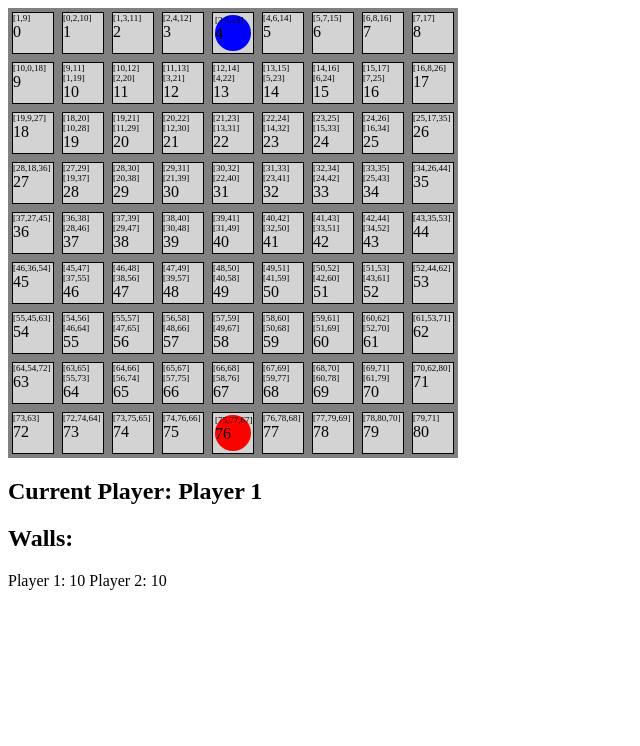
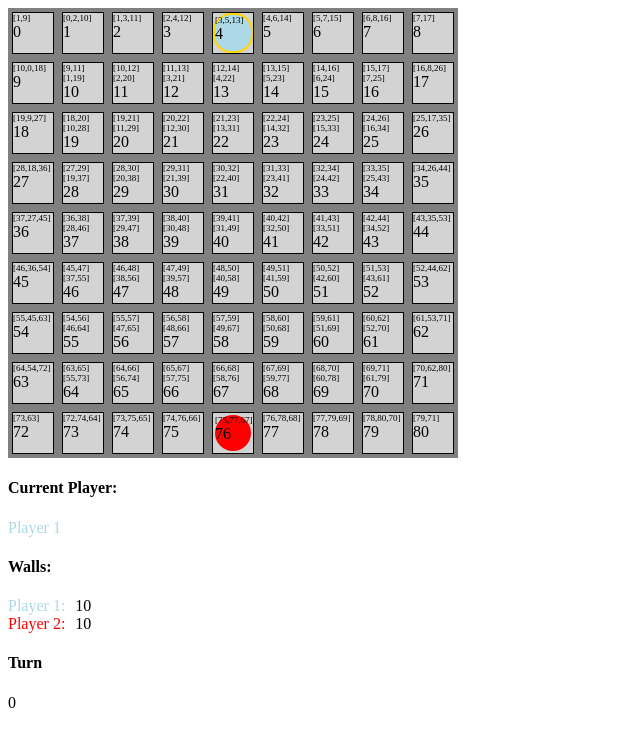
Before and after one commit to DeMcA/corridor, an Angular app: page / in a window 1280 px wide. Shown: the top 746 px of the page, without its empty margins (0-640 px from the left). Built offline with nearby package versions, Linux system fonts and the light colour scheme.

Commit message:
Legal wall moves complete

```diff
--- a/src/app/board-square/board-square.component.css
+++ b/src/app/board-square/board-square.component.css
@@ -19,8 +19,14 @@
     left: 2px;
 }
 
+.tomove {
+  border: 2px solid gold;
+    top: 0;
+    left: 0;
+}
+
 .player1 {
-    background: blue;
+    background: lightblue;
 }
 
 .player2 {
--- a/src/app/board-square/board-square.component.html
+++ b/src/app/board-square/board-square.component.html
@@ -2,21 +2,23 @@
   <div
     *ngIf="player"
     class="piece"
-    [ngClass]="{ player1: player == 1, player2: player == 2 }"
+    [ngClass]="{ player1: player == 1, player2: player == 2, tomove: idx == pawnToMove}"
     >
+    <div *ngIf="debug">
       <div style="font-size: 9px">
-    {{location}}
+        {{connectivity}}
       </div>
     {{idx}}
     </div>
+  </div>
   <div>
-  <div
-    *ngIf="!player"
-    style="font-size: 9px">
-    {{location}}
+    <div *ngIf="!player && debug">
+      <div style="font-size: 9px">
+        {{connectivity}}
       </div>
-  <div *ngIf="!player">
+      <div>
         {{idx}}
       </div>
     </div>
   </div>
+</div>
--- a/src/app/board-square/board-square.component.ts
+++ b/src/app/board-square/board-square.component.ts
@@ -7,8 +7,10 @@ import { Component, OnInit, EventEmitter, Input, Output } from '@angular/core';
 })
 export class BoardSquareComponent implements OnInit {
   @Input() idx: number;
-  @Input() location;
+  @Input() connectivity: number[];
   @Input() player: number;
+  @Input() pawnToMove: number;
+  debug = true;
 
   @Output() squareClicked = new EventEmitter<number>();
 
--- a/src/app/board/board.component.css
+++ b/src/app/board/board.component.css
@@ -4,3 +4,18 @@
     height: 450px;
     background: grey;
 }
+
+.player1 {
+  color: lightblue;
+  margin-right: 10px;
+}
+
+.player2 {
+  color: red;
+  margin-right: 10px;
+}
+
+.errormessage {
+  color: orange;
+  margin-top: 10px;
+}
--- a/src/app/board/board.component.html
+++ b/src/app/board/board.component.html
@@ -3,8 +3,9 @@
     *ngFor="let square of squares; let i = index"
     (squareClicked)="onSquareClicked($event)"
     [idx]="i"
-    [location]="getSquareLocation(i)"
+    [connectivity]="getSquareConnections(i)"
     [player]="square"
+    [pawnToMove]="pawnToMove"
   ></app-board-square>
 
   <app-board-wall
@@ -25,6 +26,15 @@
 
 </div>
 
-<h2>Current Player: Player {{ player.key }}</h2>
-<h2>Walls:</h2>
-Player 1: {{ players[0].walls }} Player 2: {{ players[1].walls }}
+<div class="errormessage">
+  {{ errorMessage }}
+</div>
+<h4>Current Player: </h4>
+<div [ngClass]="{ player1: currentTurn % 2 == 0, player2: currentTurn % 2 == 1}" >
+  Player {{ player.key }}
+</div>
+<h4>Walls:</h4>
+<div><span class="player1">Player 1:</span>{{ players[0].walls }}</div>
+<div><span class="player2">Player 2:</span>{{ players[1].walls }}</div>
+<h4>Turn</h4>
+{{ currentTurn }}
--- a/src/app/board/board.component.ts
+++ b/src/app/board/board.component.ts
@@ -16,6 +16,7 @@ export class BoardComponent implements OnInit {
   horizontalWalls: WallArray;
   verticalWalls: WallArray;
   players;
+  errorMessage: string | null;
 
   constructor(
     private graph: GraphService
@@ -32,12 +33,14 @@ export class BoardComponent implements OnInit {
       {
         key: 1,
         walls: 10,
-        position: 4
+        position: 4,
+        hasWon: (pos: number) => pos > 70
       },
       {
         key: 2,
         walls: 10,
-        position: 76
+        position: 76,
+        hasWon: (pos: number) => pos < 9,
       }
     ];
   }
@@ -58,6 +61,10 @@ export class BoardComponent implements OnInit {
     return this.player.walls * this.player.key;
   }
 
+  get pawnToMove() {
+    return this.players[this.currentTurn % 2].position;
+  }
+
   // Using "onXClicked()" to refer to events from child component
   onSquareClicked(sqIdx: number) {
     this.moveCurrentPlayer(sqIdx);
@@ -65,7 +72,7 @@ export class BoardComponent implements OnInit {
 
   onWallClicked(idx: number, orientation: 'vertical'|'horizontal') {
     if (this.player.walls < 1) {
-      window.alert('no more walls');
+      this.illegalMoveAction('no more walls');
     } else {
       let walls, orthWalls;
       if (orientation === 'vertical') {
@@ -80,7 +87,7 @@ export class BoardComponent implements OnInit {
         this.player.walls--;
         this.currentTurn++;
       } else {
-        window.alert('can\'t go there');
+        this.illegalMoveAction('can\'t go there');
       }
     }
   }
@@ -116,7 +123,7 @@ export class BoardComponent implements OnInit {
   }
 
   moveCurrentPlayer(idx) {
-    if (this.isLegalPlayerMove) {
+    if (this.isLegalPlayerMove(idx)) {
       // Update sqaures array with new position:
       this.squares[this.player.position] = 0;
       this.squares[idx] = this.player.key;
@@ -124,45 +131,40 @@ export class BoardComponent implements OnInit {
       this.player.position =  idx;
       // TODO: player reference should work same in service and this componenet
       if (this.player.key === 1) {
-        this.graph.player.position = idx;
+        this.graph.player = this.player;
       } else {
-        this.graph.opponent.position = idx;
+        // TODO: make this nicer
+        this.graph.opponent = this.players[1];
       }
       this.completeTurn();
+    } else {
+      this.illegalMoveAction('Can\'t move player there');
     }
   }
 
-  // TODO (inject as service)
-  isLegalPlayerMove() {
-    return true;
+  isLegalPlayerMove(newSquareIdx: number) {
+    if (this.graph.edges[this.player.position].indexOf(newSquareIdx) > -1) {
+      return true;
+    }
+    return false;
   }
 
-  getSquareLocation(idx) {
+  // for debugging
+  getSquareConnections(idx) {
     const arr = this.graph.edges[idx];
 if (arr.length > 3) {
     return JSON.stringify(arr.slice(0,2))+'\n'+JSON.stringify(arr.slice(2,arr.length));
 }
     return JSON.stringify(arr)
-    // const location = { top: false, bottom: false, left: false, right: false };
-    // if (idx % 9 === 0) {
-    //   location.left = true;
-    // }
-    // if (idx % 8 === 0) {
-    //   location.right = true;
-    // }
-    // if (idx < 9) {
-    //   location.top = true;
-    //   return location;
-    // }
-    // if (idx > 71) {
-    //   location.bottom = true;
-    //   return location;
-    // }
-    // return location;
   }
 
   completeTurn() {
     this.currentTurn++;
   }
 
+  illegalMoveAction(message: string) {
+    this.errorMessage = message;
+    setTimeout(() => this.errorMessage = null, 1000);
+  }
+
 }
--- a/src/app/graph.service.ts
+++ b/src/app/graph.service.ts
@@ -1,6 +1,7 @@
 import { Injectable, Optional } from '@angular/core';
 
 interface Player {
+  key: number;
   position: number;
   remainingWalls: number;
   hasWon: (x: number) => boolean;
@@ -12,9 +13,13 @@ interface Player {
 export class GraphService {
 
   edges: number[][]; // Array(81) for each square with inner arrays for neighbours
-  player: Player;
-  opponent: Player; // think I might have a separate graph service for oponent.
+  _player: Player;
+  _opponent: Player; // think I might have a separate graph service for opponent.
   players?: Player[]; // probably won't actually ever need to pass these in?
+  adjacentPawns: boolean;
+  // Note using 9x9 to make node checks easier. Don't have to check gaps since this is done in Board
+  verticalWalls = new Array(81).fill(0);
+  horizontalWalls = new Array(81).fill(0);
 
   constructor( @Optional()players?: Player[]) {
     this.edges = [];
@@ -22,15 +27,17 @@ export class GraphService {
       this.edges.push(this.neighbours(i));
     }
     if (this.players ) {
-      this.player = players[0];
-      this.opponent = players[1];
+      this._player = players[0];
+      this._opponent = players[1];
     } else {
-      this.player = {
+      this._player = {
+        key: 1,
         position: 4,
         remainingWalls: 10,
         hasWon: (pos: number) => pos > 70
       };
-      this.opponent = {
+      this._opponent = {
+        key: 2,
         position: 76,
         remainingWalls: 10,
         hasWon: (pos: number) => pos < 9,
@@ -38,18 +45,159 @@ export class GraphService {
     }
   }
 
-  placeHorizontalWall(idx: number) {
-    // walls are 8x8 and nodes 9x9, so indexes will be out by a row
+
+  get player() { return this._player};
+  get opponent() {return this._opponent};
+
+  /**
+   * Assumes player is a legal Player object and player.position is accessible from curent position
+   */
+  set player(player) {
+    console.log("setting player to: ", player)
+    this.updateJumpsOnPawnMove(player.position, this.player.position, this.opponent.position)
+    this._player = Object.assign({}, player);
+  }
+
+  set opponent(opponent) {
+    console.log("setting opponent to: ", opponent)
+    this.updateJumpsOnPawnMove(opponent.position, this.opponent.position, this.player.position)
+    this._opponent = Object.assign({}, opponent);
+  }
+
+  isSquareAdjacentToPawn (newSqIdx: number, existingPawn: number) {
+    return this.edges[existingPawn].indexOf(newSqIdx) > -1
+  }
+
+  /**
+   * For when you can't rely on existing connectivity
+   */
+  areSquaresAdjacent (node1: number, node2: number) {
+    const diff = Math.abs(node1 - node2);
+    if (diff === 1 || diff == 9) return !this.isWallBetween(node1, node2);
+    return false;
+  }
+
+  isWallBetween(node1: number, node2: number): boolean {
+    const diff = node2 - node1;
+    switch (diff) {
+      case 9:
+        return !!this.horizontalWalls[node1];
+      case -9:
+        return !!this.horizontalWalls[node2];
+      case 1:
+        let row = Math.floor(node1 / 9);
+        let col = node1 % 9;
+        return !!this.verticalWalls[9*col+row];
+      case -1:
+        const row2 = Math.floor(node2 / 9);
+        const col2 = node2 % 9;
+        return !!this.verticalWalls[9*col2+row2];
+      default:
+        return false;
+    }
+  }
+
+  /**
+   * return true if node1 is between node2 and a wall
+   */
+  isSquareBetweenWall(node1: number, node2: number) {
+    return this.isWallBetween(node1, node1 + (node1 - node2));
+  }
+
+  removeJumps(sqIdx: number) {
+    const edges = this.edges[sqIdx];
+    this.edges[sqIdx] = edges.filter((i) => {
+      const delta = Math.abs(sqIdx - i);
+      return delta === 9 || delta === 1;
+    })
+  }
+
+  addJumps(fromSq: number, jumpSq: number) {
+    // remove non-jumping connection if it exists
+    let arr = this.edges[fromSq];
+    const idx = arr.indexOf(jumpSq);
+    if (idx > -1 ) {
+      arr.splice(idx, 1);
+    }
+
+    // helper to check the sqaure being jumped actually has an edge to the destination square
+    // (might not if at side of board or there are walls in the way)
+    const addTheJump = (toSq) =>  {
+      if (this.edges[jumpSq].indexOf(toSq) > -1) {
+        arr.push(toSq)
+      }
+    }
+
+    // When there's a wall behind the square being jumped, add diagonal jumps
+    if (this.isSquareBetweenWall(jumpSq, fromSq)) {
+      const delta = Math.abs(fromSq - jumpSq);
+      if (delta === 1) {
+        addTheJump(jumpSq + 9)
+        addTheJump(jumpSq - 9)
+      }
+      if (delta === 9) {
+        addTheJump(jumpSq + 1)
+        addTheJump(jumpSq - 1)
+      }
+    } else {
+      // Simple jump over other pawn
+      addTheJump(jumpSq + (jumpSq - fromSq));
+    }
+  }
+
+  /**
+   * Remove jumps between squares and re-adds simple connectivity
+   */
+  resetJumps(node1: number, node2: number) {
+    this.removeJumps(node1)
+    this.removeJumps(node2)
+    // re-add simple connectivity, which must have existed before it was replaced with a jump
+    this.edges[node1].push(node2)
+    this.edges[node2].push(node1)
+  }
+
+  updateJumpsOnPawnMove(newSq, oldSq, oppSq) {
+    // check if pawns were previously adjacent:
+    if (this.areSquaresAdjacent(oldSq, oppSq)) {
+      this.resetJumps(oldSq, oppSq);
+    }
+    // can do simpler adjacency check to new position since jumps have already been reset
+    if (this.isSquareAdjacentToPawn(newSq, oppSq)) {
+      // now add any jumps to the occupied squares accounting for walls behind
+      // (can't be walls inbetween)
+      this.addJumps(newSq, oppSq)
+      this.addJumps(oppSq, newSq)
+    }
+  }
+
+  placeHorizontalWall(idx: number, checkPath = true) {
+    // walls are 8x8 in Board and nodes 9x9, so indexes will be out by a row
     const row = Math.floor(idx/8);
-    return this.placeWall(idx+row, idx+row+9, idx+row+1, idx+row+10);
+    // create backup since we only want this.horizontalWalls mutated if placement is legal
+    // do want mutated this.horizontalWalls during check
+    const horizontalWalls = this.horizontalWalls.map(x => x);
+    this.horizontalWalls[idx+row] = 1;
+    this.horizontalWalls[idx+row+1] = 1;
+    if (this.placeWall(idx+row, idx+row+9, idx+row+1, idx+row+10, checkPath)) {
+      return true;
+    }
+    this.horizontalWalls = horizontalWalls;
+    return false;
   };
 
-  placeVerticalWall(idx: number) {
+  placeVerticalWall(idx: number, checkPath = true) {
     // verticals walls is 8x8 grid, indexes are orthogonal
     const row = idx % 8;
     const col = Math.floor(idx/8);
     const x = 9 * row + col;
-    return this.placeWall(x, x+1, x+9, x+10)
+    const verticalWalls = this.verticalWalls.map(x => x);
+    this.verticalWalls[idx+col] = 1;
+    this.verticalWalls[idx+col+1] = 1;
+    if (this.placeWall(x, x+1, x+9, x+10, checkPath)) {
+      return true;
+    }
+    this.verticalWalls = verticalWalls
+    return false;
   };
 
   /**
@@ -57,22 +205,40 @@ export class GraphService {
    * but only if the resulting graph is legal, i.e. both pawns still have a path
    * to their opponents end
    */
-  private placeWall(i, j, k, l) {
+  private placeWall(i, j, k, l, checkPath = true) {
     // need a deep copy of this.edges, so we can revert if the wall placement was illegal
-    let edges = this.edges.map(x => ([...x]));
+    let edges = checkPath && this.edges.map(x => ([...x]));
+    // remove jumps if wall is between
+    this.updateJumpsOnWallPlacement();
     this.removeEdge(i, j)
     this.removeEdge(k, l)
-    if (this.wallBlocksPath()){
+    if (checkPath && this.wallBlocksPath()){
       this.edges = edges;
       return false;
     }
     return true;
   };
 
+
+  updateJumpsOnWallPlacement(){
+    this.removeJumps(this.opponent.position);
+    this.removeJumps(this.player.position);
+    // No connectivity between already adjacent pawns, so check via areSquaresAdjacent()
+    if (this.areSquaresAdjacent(this.player.position, this.opponent.position)) {
+      // want to remove jumps if wall is between squares
+      // removeJumps() removes jumps even if the wall is elsewhere on board
+      // but since addJumps() already checks for wall location,
+      // its easier to re-add than deduce all the scenarios in which edges must be removed
+      this.addJumps(this.opponent.position, this.player.position)
+      this.addJumps(this.player.position, this.opponent.position)
+      // Could check how efficient this is and refactor if necessary
+    }
+  }
+
   removeEdge (node1: number, node2: number) {
-      this.edges[node1] = this.edges[node1].filter(n => n !== node2);
-      this.edges[node2] = this.edges[node2].filter(n => n !== node1);
-    }
+    this.edges[node1] = this.edges[node1].filter(n => n !== node2);
+    this.edges[node2] = this.edges[node2].filter(n => n !== node1);
+  }
 
   wallBlocksPath(): boolean {
     return !this.isPathToEnd(this.player) || !this.isPathToEnd(this.opponent);
```
Also changed, not shown: 2 other files (tests, documents, lock files or other folders). Lines whose indentation alone changed are shown as unchanged.
